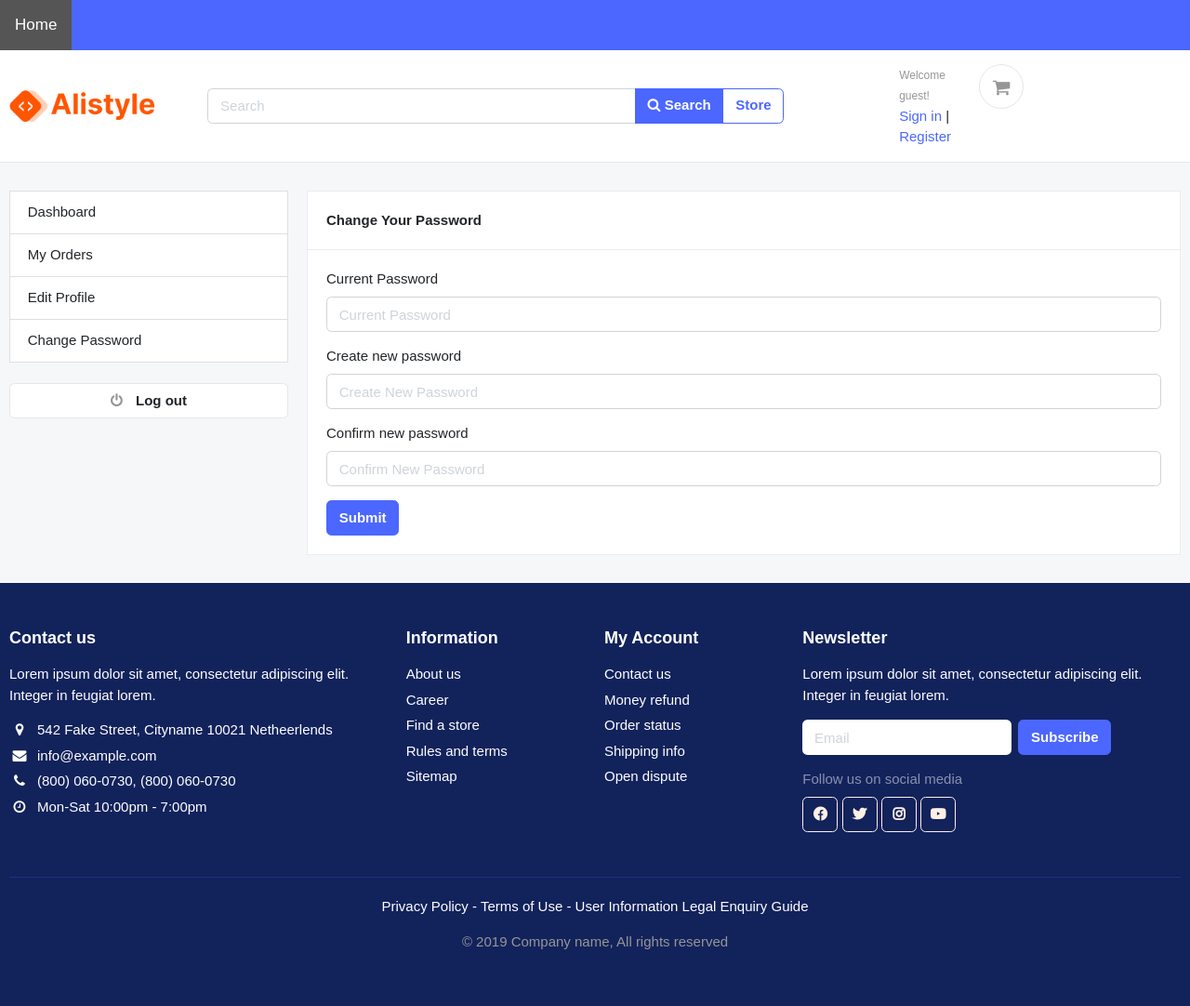
After one commit to aryanmundra/djangomainproject, a Django app: template templates/accounts/change_password.html in a window 1280 px wide. The commit adds this page. Shown: the whole page at 93% size. Run offline with Django 3.2, Linux system fonts and the light colour scheme; the template is opened without the code that fills it, so the values that code supplies are empty; some libraries are stand-ins or nearby versions; some web fonts are replaced.

Commit message:
3rd july

```diff
--- a/accounts/models.py
+++ b/accounts/models.py
@@ -81,6 +81,7 @@ class UserProfile(models.Model):
     city = models.CharField(blank=True, max_length=20)
     state = models.CharField(blank=True, max_length=20)
     country = models.CharField(blank=True, max_length=20)
+    profile_form = models.ImageField(blank=True, upload_to='images/users/')
 
     def __str__(self):
         return self.user.first_name
--- a/accounts/urls.py
+++ b/accounts/urls.py
@@ -16,4 +16,5 @@ urlpatterns = [
 
     path('my_orders/', views.my_orders, name='my_orders'),
     path('edit_profile/', views.edit_profile, name='edit_profile'),
+    path('change_password/', views.change_password, name='change_password'),
 ]
--- /dev/null
+++ b/templates/accounts/change_password.html
@@ -0,0 +1,52 @@
+{% extends 'base.html' %}
+
+
+{% block content %}
+
+<section class="section-conten padding-y bg">
+
+{% include 'includes/alerts.html' %}
+<div class="container">
+	<div class="row">
+	{% include 'includes/dashboard_sidebar.html' %}
+	<main class="col-md-9">
+		<article class="card">
+		<header class="card-header">
+			<strong class="d-inline-block mr-3">Change Your Password</strong>
+
+		</header>
+		<div class="card-body">
+			<div class="row">
+			<div class="col-md-12">
+				<form action="{% url 'change_password' %}" method="POST">
+					{% csrf_token %}
+
+					<div class="form-group">
+						<label>Current Password</label>
+						<input type="password" name="current_password" placeholder="Current Password" class="form-control" required>
+					</div>
+					<div class="form-group">
+						<label>Create new password</label>
+						<input type="password" name="new_password" placeholder="Create New Password" class="form-control" required>
+					</div>
+					<div class="form-group">
+						<label>Confirm new password</label>
+						<input type="password" name="confirm_password" placeholder="Confirm New Password" class="form-control" required>
+					</div>
+
+					<input type="submit" value="Submit" class="btn btn-primary">
+				</form>
+			</div>
+
+			</div> <!-- row.// -->
+		</div> <!-- card-body .// -->
+
+		</article> <!-- order-group.// -->
+	</main>
+</div> <!-- row.// -->
+</div>
+
+
+</section>
+
+{% endblock %}
--- a/templates/includes/dashboard_sidebar.html
+++ b/templates/includes/dashboard_sidebar.html
@@ -4,7 +4,7 @@
     <a class="list-group-item {% if '/accounts/' == request.path %}active{% endif %}" href="{% url 'dashboard' %}"> Dashboard </a>
     <a class="list-group-item {% if '/my_orders/' in request.path %}active{% endif %}" href="{% url 'my_orders' %}"> My Orders </a>
     <a class="list-group-item {% if '/edit_profile/' in request.path %}active{% endif %}" href="{% url 'edit_profile' %}"> Edit Profile </a>
-    <a class="list-group-item {% if '/change_password/' in request.path %}active{% endif %}" href="#"> Change Password </a>
+    <a class="list-group-item {% if '/change_password/' in request.path %}active{% endif %}" href="{% url 'change_password' %}"> Change Password </a>
   </ul>
   <br>
   <a class="btn btn-light btn-block" href="{% url 'logout' %}"> <i class="fa fa-power-off"></i> <span class="text">Log out</span> </a>
--- a/templates/store/product_detail.html
+++ b/templates/store/product_detail.html
@@ -52,6 +52,7 @@
 
 
 							<hr>
+							{% if single_product.variation_set %}
 
 							<div class="row">
 								<div class="item-option-select">
@@ -77,6 +78,7 @@
 
 							</div>
 							<hr>
+							{% endif %}
 							{% if single_product.stock <= 0 %}
 							<h5 class="text-danger">Out of Stock</h5>
 							{% else %}
```
Also changed, not shown: accounts/views.py (+39 -1 lines), accounts/migrations/0004_userprofile_profile_form.py (added), db.sqlite3.
